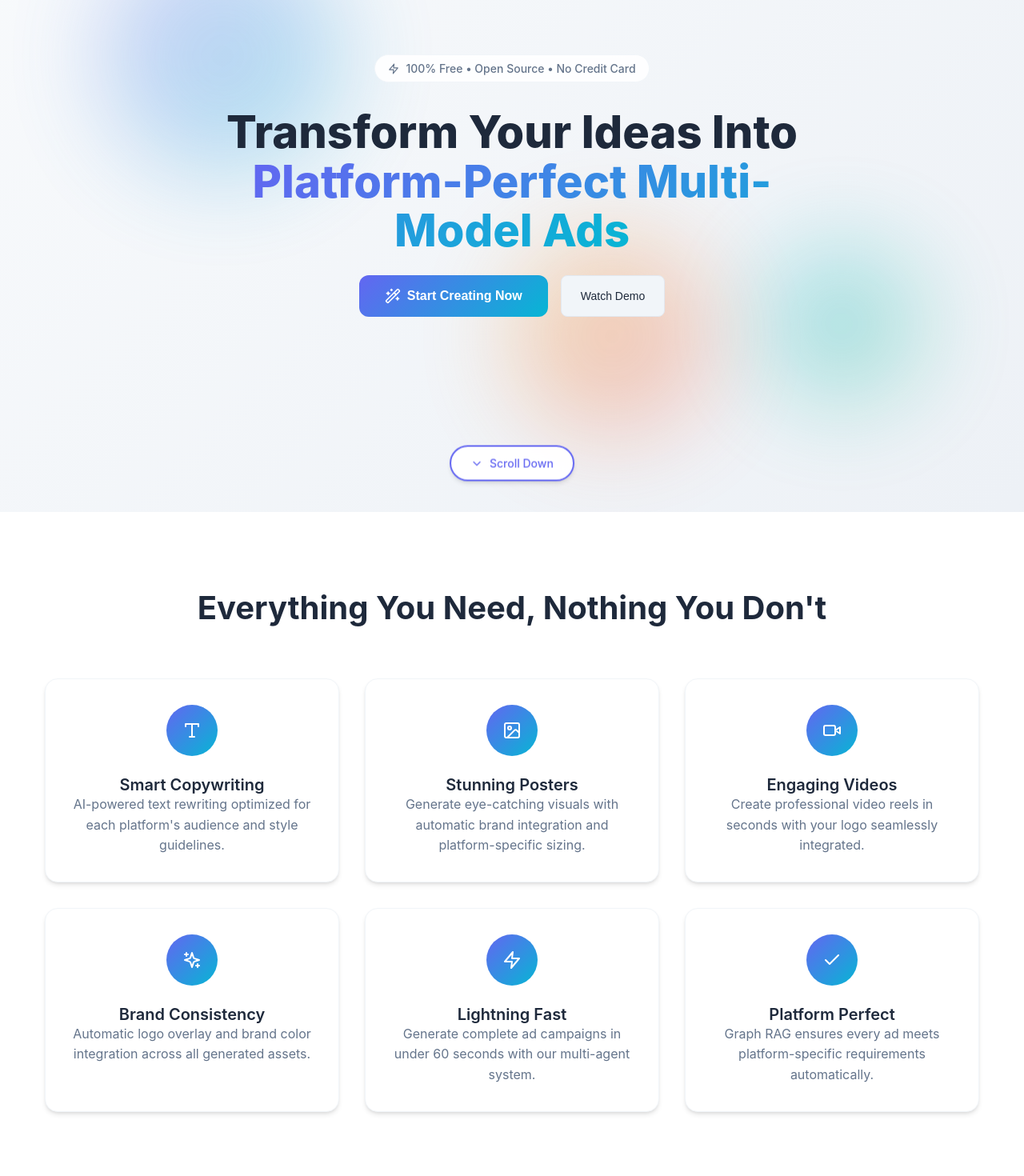
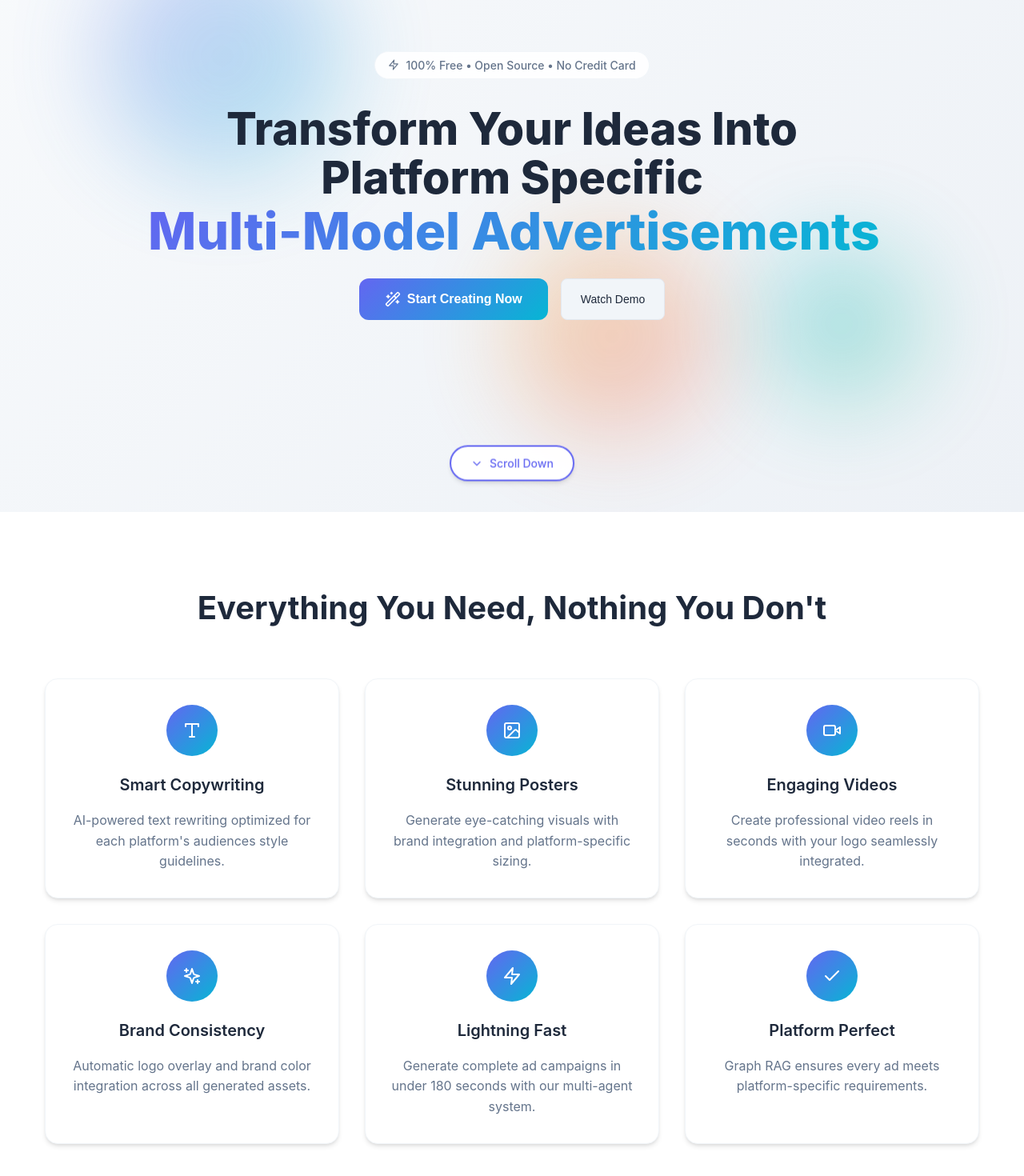
Before and after one commit to Shree2604/Agentic-Ads, a React (Vite) app: page / in a window 1280 px wide. Shown: the part 160-1630 px from the top of the page at 80% size. Built offline with nearby package versions, Linux system fonts and the light colour scheme.

Commit message:
Enhanced UI & State Management

```diff
--- a/package.json
+++ b/package.json
@@ -10,9 +10,11 @@
     "lint": "eslint . --ext ts,tsx --report-unused-disable-directives --max-warnings 0"
   },
   "dependencies": {
+    "@types/react-router-dom": "^5.3.3",
+    "lucide-react": "^0.263.1",
     "react": "^18.2.0",
     "react-dom": "^18.2.0",
-    "lucide-react": "^0.263.1"
+    "react-router-dom": "^7.9.3"
   },
   "devDependencies": {
     "@types/node": "^20.5.0",
--- a/src/App.tsx
+++ b/src/App.tsx
@@ -19,6 +19,17 @@ const App: React.FC = () => {
   const feedbackHandler = useFeedbackHandler(appState, dataState);
 
   const renderCurrentView = () => {
+    // If user is authenticated as admin, go to admin page
+    if (appState.isAdminAuthenticated) {
+      return (
+        <AdminPage
+          generationHistory={dataState.generationHistory}
+          feedbackList={dataState.feedbackList}
+          onLogout={adminAuth.handleAdminLogout}
+        />
+      );
+    }
+
     switch (appState.currentView) {
       case 'welcome':
         return (
--- a/src/hooks/useAdminAuth.ts
+++ b/src/hooks/useAdminAuth.ts
@@ -16,6 +16,8 @@ export const useAdminAuth = (appState: ReturnType<typeof useAppState>) => {
   const handleAdminLogout = useCallback(() => {
     appState.setIsAdminAuthenticated(false);
     appState.setCurrentView('welcome');
+    localStorage.removeItem('isAdminAuthenticated');
+    localStorage.removeItem('currentView');
   }, [appState]);
 
   return { handleAdminLogin, handleAdminLogout };
--- a/src/hooks/useAppState.ts
+++ b/src/hooks/useAppState.ts
@@ -1,22 +1,44 @@
-import { useState } from 'react';
+import { useState, useEffect, useCallback } from 'react';
 import { ViewType, FormData, GenerationResult, Feedback, AdminCredentials, FeedbackType } from '@/types';
 
 export const useAppState = () => {
-  const [currentView, setCurrentView] = useState<ViewType>('welcome');
+  const [currentView, setCurrentView] = useState<ViewType>(() => {
+    const saved = localStorage.getItem('currentView');
+    return (saved as ViewType) || 'welcome';
+  });
   const [menuOpen, setMenuOpen] = useState(false);
   const [showAdminLogin, setShowAdminLogin] = useState(false);
   const [showFeedbackModal, setShowFeedbackModal] = useState(false);
   const [feedbackType, setFeedbackType] = useState<FeedbackType>(null);
-  const [isAdminAuthenticated, setIsAdminAuthenticated] = useState(false);
+  const [isAdminAuthenticated, setIsAdminAuthenticated] = useState(() => {
+    return localStorage.getItem('isAdminAuthenticated') === 'true';
+  });
   const [generating, setGenerating] = useState(false);
   const [result, setResult] = useState<GenerationResult | null>(null);
+
+  // Persist state to localStorage whenever it changes
+  useEffect(() => {
+    localStorage.setItem('currentView', currentView);
+  }, [currentView]);
+
+  const clearAppState = useCallback(() => {
+    localStorage.removeItem('currentView');
+    localStorage.removeItem('isAdminAuthenticated');
+  }, []);
+
+  const resetToWelcome = useCallback(() => {
+    setCurrentView('welcome');
+    setIsAdminAuthenticated(false);
+    clearAppState();
+  }, [clearAppState]);
 
   const [formData, setFormData] = useState<FormData>({
     adText: '',
     tone: 'professional',
     platform: 'Instagram',
     outputs: ['text', 'poster', 'video'],
-    logoPosition: 'bottom-right'
+    logoPosition: 'bottom-right',
+    logo: undefined
   });
 
   const [feedback, setFeedback] = useState<Feedback>({
@@ -52,6 +74,8 @@ export const useAppState = () => {
     feedback,
     setFeedback,
     adminCredentials,
-    setAdminCredentials
+    setAdminCredentials,
+    clearAppState,
+    resetToWelcome
   };
 };
--- a/src/pages/AppPage/AppPage.css
+++ b/src/pages/AppPage/AppPage.css
@@ -147,11 +147,59 @@
   font-family: inherit;
 }
 
-.form-group textarea:focus,
-.form-group select:focus {
+.form-group input[type="file"] {
+  width: 100%;
+  padding: 0.75rem;
+  border: 1px solid var(--border);
+  border-radius: var(--radius-md);
+  font-size: 0.875rem;
+  font-family: inherit;
+  background: white;
+  cursor: pointer;
+  transition: all 0.2s ease;
+}
+
+.form-group input[type="file"]:hover {
+  border-color: var(--primary-color);
+  background: rgba(99, 102, 241, 0.02);
+}
+
+.form-group input[type="file"]:focus {
   outline: none;
   border-color: var(--primary-color);
   box-shadow: 0 0 0 3px rgba(99, 102, 241, 0.1);
+}
+
+.form-group input[type="file"]::-webkit-file-upload-button {
+  background: var(--primary-color);
+  color: white;
+  border: none;
+  padding: 0.5rem 1rem;
+  border-radius: var(--radius-sm);
+  font-weight: 500;
+  cursor: pointer;
+  margin-right: 0.75rem;
+  transition: all 0.2s ease;
+}
+
+.form-group input[type="file"]::-webkit-file-upload-button:hover {
+  background: var(--primary-dark);
+}
+
+.form-group input[type="file"]::-moz-file-upload-button {
+  background: var(--primary-color);
+  color: white;
+  border: none;
+  padding: 0.5rem 1rem;
+  border-radius: var(--radius-sm);
+  font-weight: 500;
+  cursor: pointer;
+  margin-right: 0.75rem;
+  transition: all 0.2s ease;
+}
+
+.form-group input[type="file"]::-moz-file-upload-button:hover {
+  background: var(--primary-dark);
 }
 
 .form-row {
--- a/src/pages/AppPage/AppPage.tsx
+++ b/src/pages/AppPage/AppPage.tsx
@@ -73,7 +73,16 @@ export const AppPage: React.FC<AppPageProps> = ({
                   placeholder="Enter your ad text here..."
                   value={formData.adText}
                   onChange={(e) => setFormData({...formData, adText: e.target.value})}
-                  rows={12}
+                  rows={5}
+                />
+              </div>
+
+              <div className="form-group">
+                <label>Your Logo</label>
+                <input
+                  type="file"
+                  accept="image/*"
+                  onChange={(e) => setFormData({...formData, logo: e.target.files?.[0]})}
                 />
               </div>
 
--- a/src/pages/WelcomePage/WelcomePage.tsx
+++ b/src/pages/WelcomePage/WelcomePage.tsx
@@ -53,8 +53,9 @@ export const WelcomePage: React.FC<WelcomePageProps> = ({
             <span>100% Free • Open Source • No Credit Card</span>
           </div>
           <h1 className="hero-title">
-            Transform Your Ideas Into
-            <span className="gradient-text"> Platform-Perfect Multi-Model Ads</span>
+            Transform Your Ideas Into Platform Specific
+            <br />
+            <span className="gradient-text"> Multi-Model Advertisements</span>
           </h1>
           <div className="hero-cta">
             <Button variant="hero" onClick={onGetStartedClick}>
@@ -83,20 +84,23 @@ export const WelcomePage: React.FC<WelcomePageProps> = ({
                 <Type size={24} />
               </div>
               <h3>Smart Copywriting</h3>
-              <p>AI-powered text rewriting optimized for each platform's audience and style guidelines.</p>
+              <br />
+              <p>AI-powered text rewriting optimized for each platform's audiences style guidelines.</p>
             </div>
             <div className="feature-card">
               <div className="feature-icon">
                 <Image size={24} />
               </div>
               <h3>Stunning Posters</h3>
-              <p>Generate eye-catching visuals with automatic brand integration and platform-specific sizing.</p>
+              <br />
+              <p>Generate eye-catching visuals with brand integration and platform-specific sizing.</p>
             </div>
             <div className="feature-card">
               <div className="feature-icon">
                 <Video size={24} />
               </div>
               <h3>Engaging Videos</h3>
+              <br />
               <p>Create professional video reels in seconds with your logo seamlessly integrated.</p>
             </div>
             <div className="feature-card">
@@ -104,6 +108,7 @@ export const WelcomePage: React.FC<WelcomePageProps> = ({
                 <Sparkles size={24} />
               </div>
               <h3>Brand Consistency</h3>
+              <br />
               <p>Automatic logo overlay and brand color integration across all generated assets.</p>
             </div>
             <div className="feature-card">
@@ -111,14 +116,16 @@ export const WelcomePage: React.FC<WelcomePageProps> = ({
                 <Zap size={24} />
               </div>
               <h3>Lightning Fast</h3>
-              <p>Generate complete ad campaigns in under 60 seconds with our multi-agent system.</p>
+              <br />
+              <p>Generate complete ad campaigns in under 180 seconds with our multi-agent system.</p>
             </div>
             <div className="feature-card">
               <div className="feature-icon">
                 <Check size={24} />
               </div>
               <h3>Platform Perfect</h3>
-              <p>Graph RAG ensures every ad meets platform-specific requirements automatically.</p>
+              <br />
+              <p>Graph RAG ensures every ad meets platform-specific requirements.</p>
             </div>
           </div>
         </div>
@@ -162,16 +169,16 @@ export const WelcomePage: React.FC<WelcomePageProps> = ({
                 <h3>Shreeraj Mummidivarapu</h3>
                 <p className="developer-title">Full Stack AI Developer</p>
                 <div className="developer-links">
-                  <a href="https://github.com/shreeraj" target="_blank" rel="noopener noreferrer" className="social-link" title="GitHub">
+                  <a href="https://github.com/Shree2604" target="_blank" rel="noopener noreferrer" className="social-link" title="GitHub">
                     <Github size={20} />
                   </a>
-                  <a href="https://linkedin.com/in/shreeraj" target="_blank" rel="noopener noreferrer" className="social-link" title="LinkedIn">
+                  <a href="https://www.linkedin.com/in/m-shreeraj/" target="_blank" rel="noopener noreferrer" className="social-link" title="LinkedIn">
                     <Linkedin size={20} />
                   </a>
                   <a href="mailto:shree.xai.dev@gmail.com" className="social-link" title="Email">
                     <Mail size={20} />
                   </a>
-                  <a href="https://shreeraj.dev" target="_blank" rel="noopener noreferrer" className="social-link" title="Portfolio">
+                  <a href="https://shree-portfolio-ten.vercel.app/" target="_blank" rel="noopener noreferrer" className="social-link" title="Portfolio">
                     <Globe size={20} />
                   </a>
                 </div>
--- a/src/styles/index.css
+++ b/src/styles/index.css
@@ -75,6 +75,10 @@ p {
   -webkit-background-clip: text;
   -webkit-text-fill-color: transparent;
   background-clip: text;
+  font-size: 4rem;
+  white-space: nowrap;
+  text-align: center;
+  margin-left: -55px;
 }
 
 .spinner {
--- a/src/types/index.ts
+++ b/src/types/index.ts
@@ -4,6 +4,7 @@ export interface FormData {
   platform: string;
   outputs: string[];
   logoPosition: string;
+  logo?: File;
 }
 
 export interface GenerationResult {
```
Also changed, not shown: 2 other files (tests, documents, lock files or other folders).
